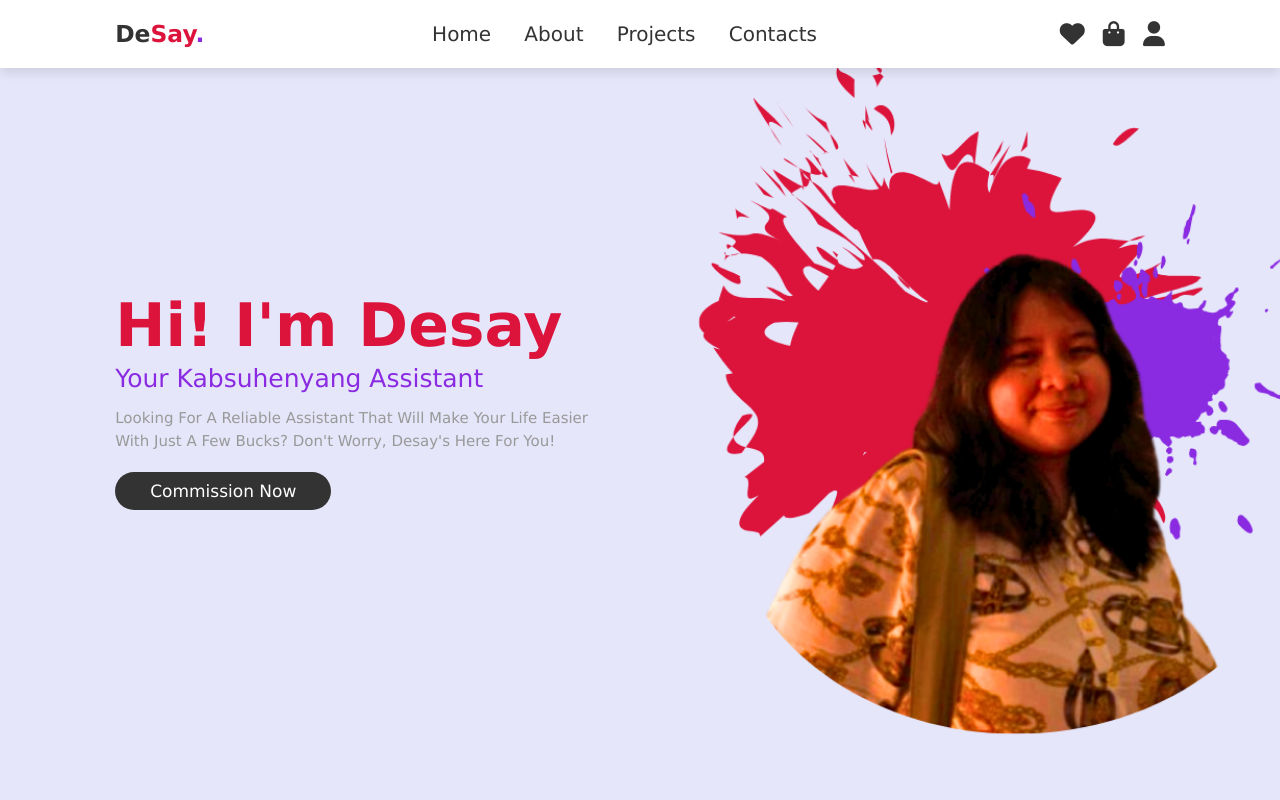
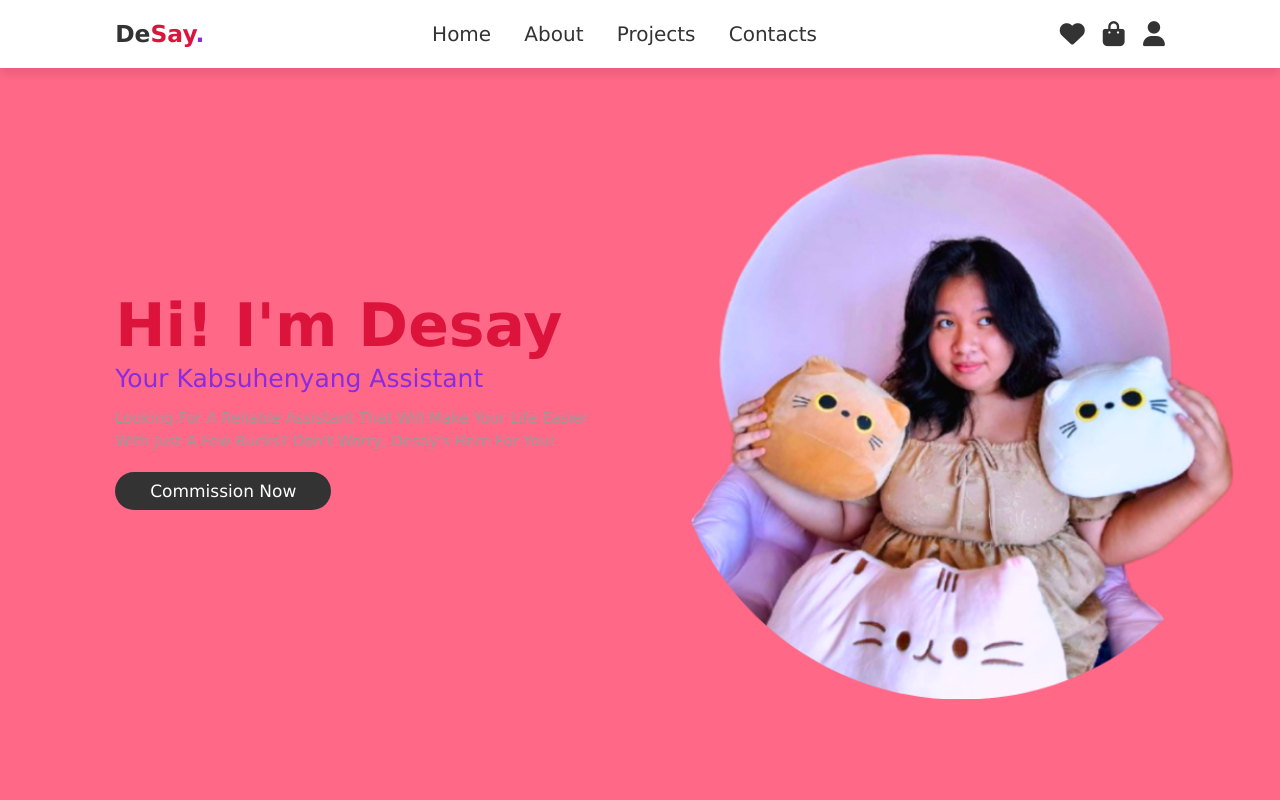
Before and after one commit to desayyyy/Teston, a plain HTML site: page index.html in a window 1280 px wide. Shown: the top 800 px of the page. Drawn offline with Linux system fonts and the light colour scheme.

Commit message:
stylee.css

```diff
--- a/stylee.css
+++ b/stylee.css
@@ -111,7 +111,7 @@ header .fa-bars{
     display: flex;
     align-items: center;
     min-height: 100vh;
-    background:url(desayy.png) no-repeat;
+    background:url(maain.png) no-repeat;
     background-size: cover;
     background-position: center;
 }
```
